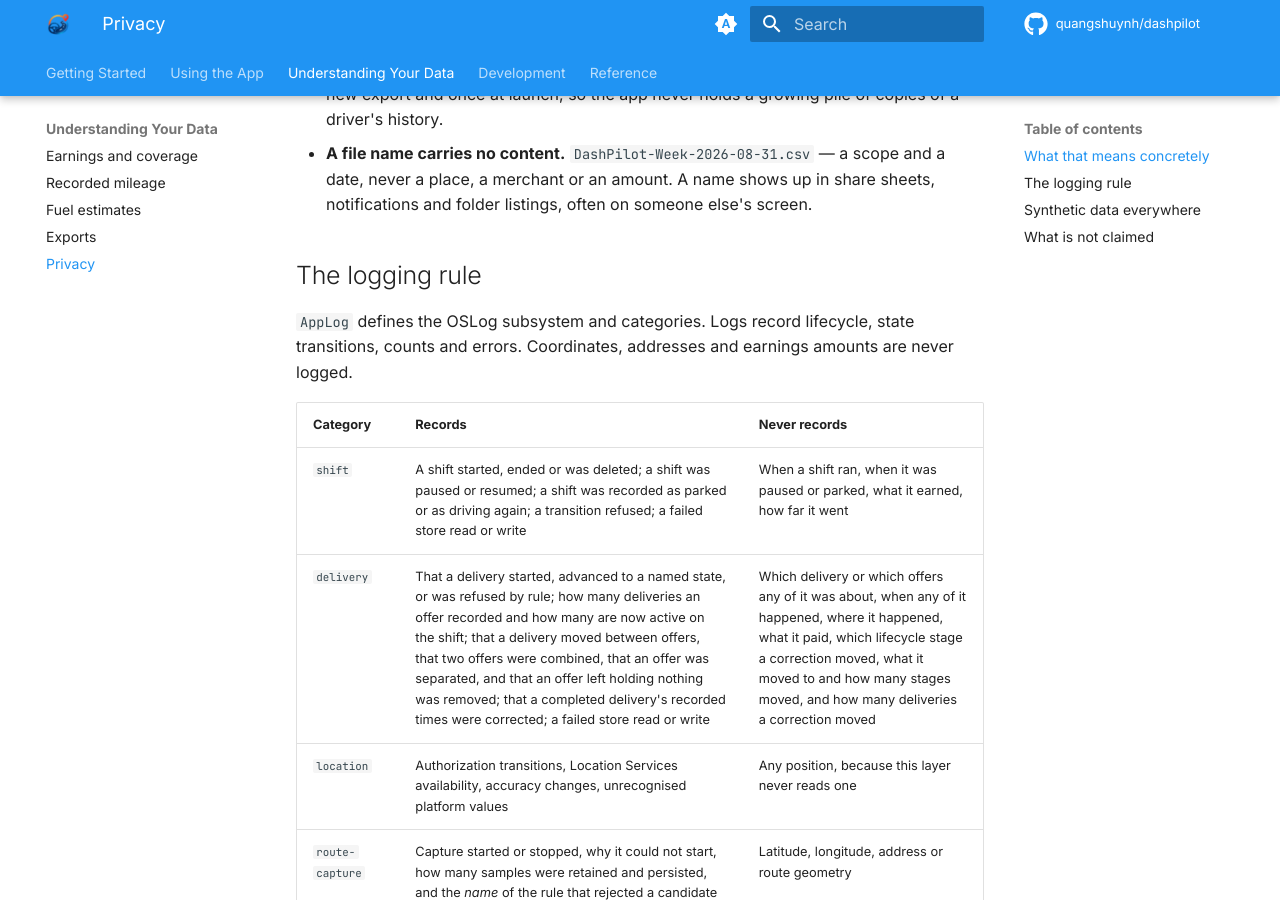
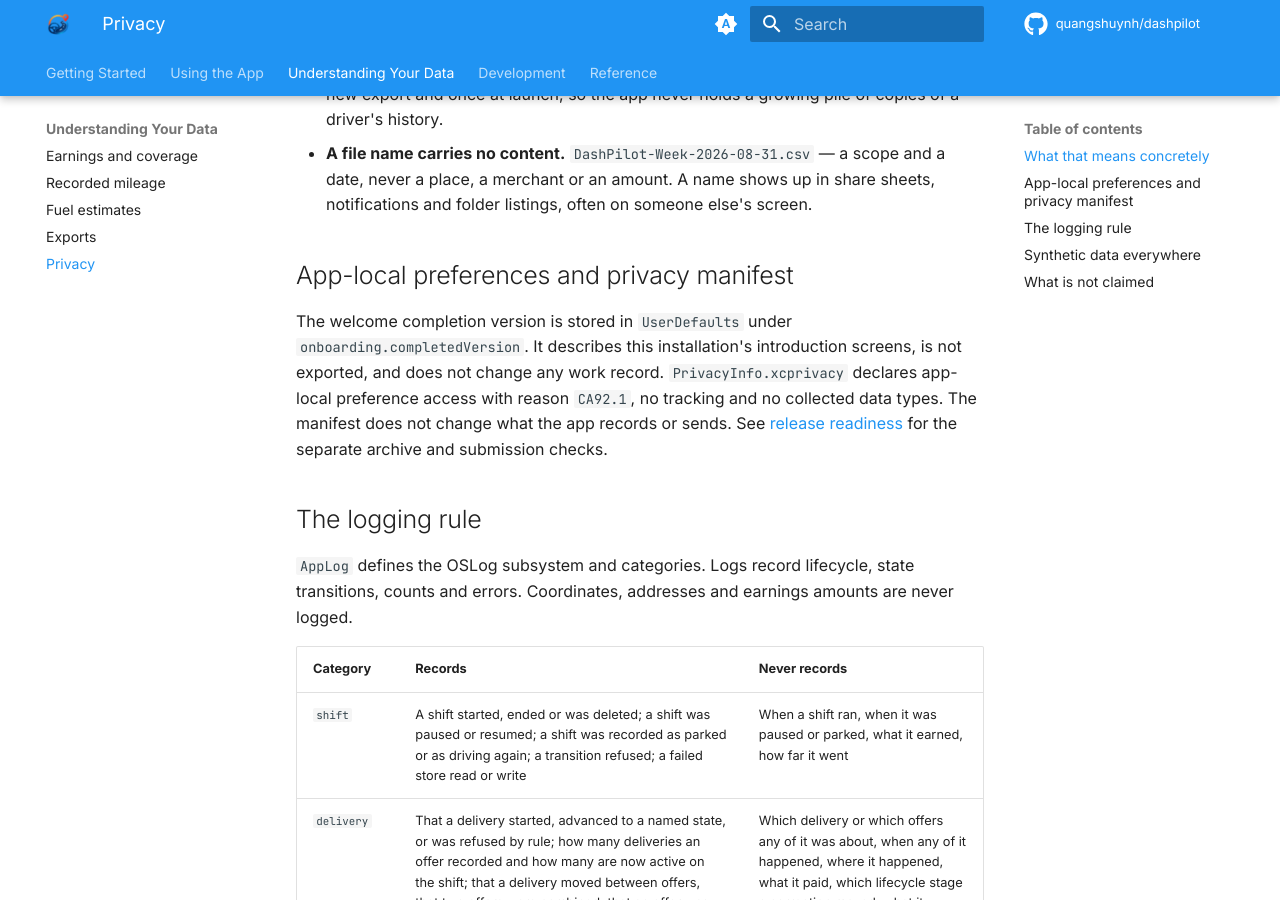
Before and after one commit to quangshuynh/dashpilot, an MkDocs documentation site: the page built from docs/architecture/privacy.md, in a window 1280 px wide and 900 px high, scrolled down 1910 px. Built offline with MkDocs 1.6.1 and Material for MkDocs 9.7.7, drawn with Linux system fonts in a browser that asks for light colours; comment, search, counter and statistics services are not loaded.

Commit message:
fix(privacy): declare app-local onboarding preference access

```diff
--- a/docs/architecture/privacy.md
+++ b/docs/architecture/privacy.md
@@ -59,6 +59,15 @@ there is nothing to configure, disable or trust.
 - **A file name carries no content.** `DashPilot-Week-2026-08-31.csv` — a scope and a date, never a
   place, a merchant or an amount. A name shows up in share sheets, notifications and folder listings,
   often on someone else's screen.
+
+## App-local preferences and privacy manifest
+
+The welcome completion version is stored in `UserDefaults` under `onboarding.completedVersion`.
+It describes this installation's introduction screens, is not exported, and does not change any work
+record. `PrivacyInfo.xcprivacy` declares app-local preference access with reason `CA92.1`, no tracking
+and no collected data types. The manifest does not change what the app records or sends.
+See [release readiness](../development/release-readiness.md#privacy-as-a-submission-would-describe-it)
+for the separate archive and submission checks.
 
 ## The logging rule
 
```
Also changed, not shown: 1 other file.
